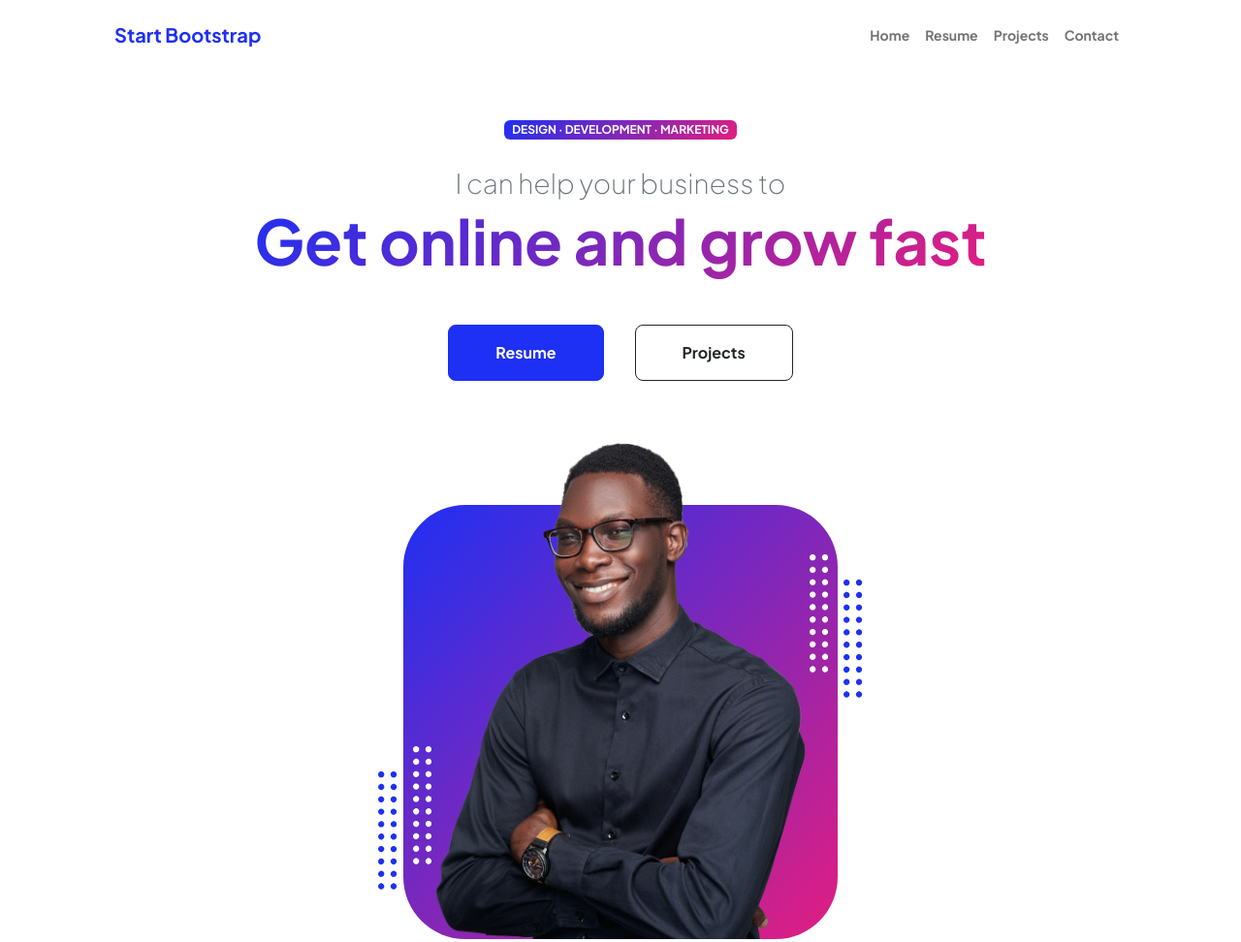
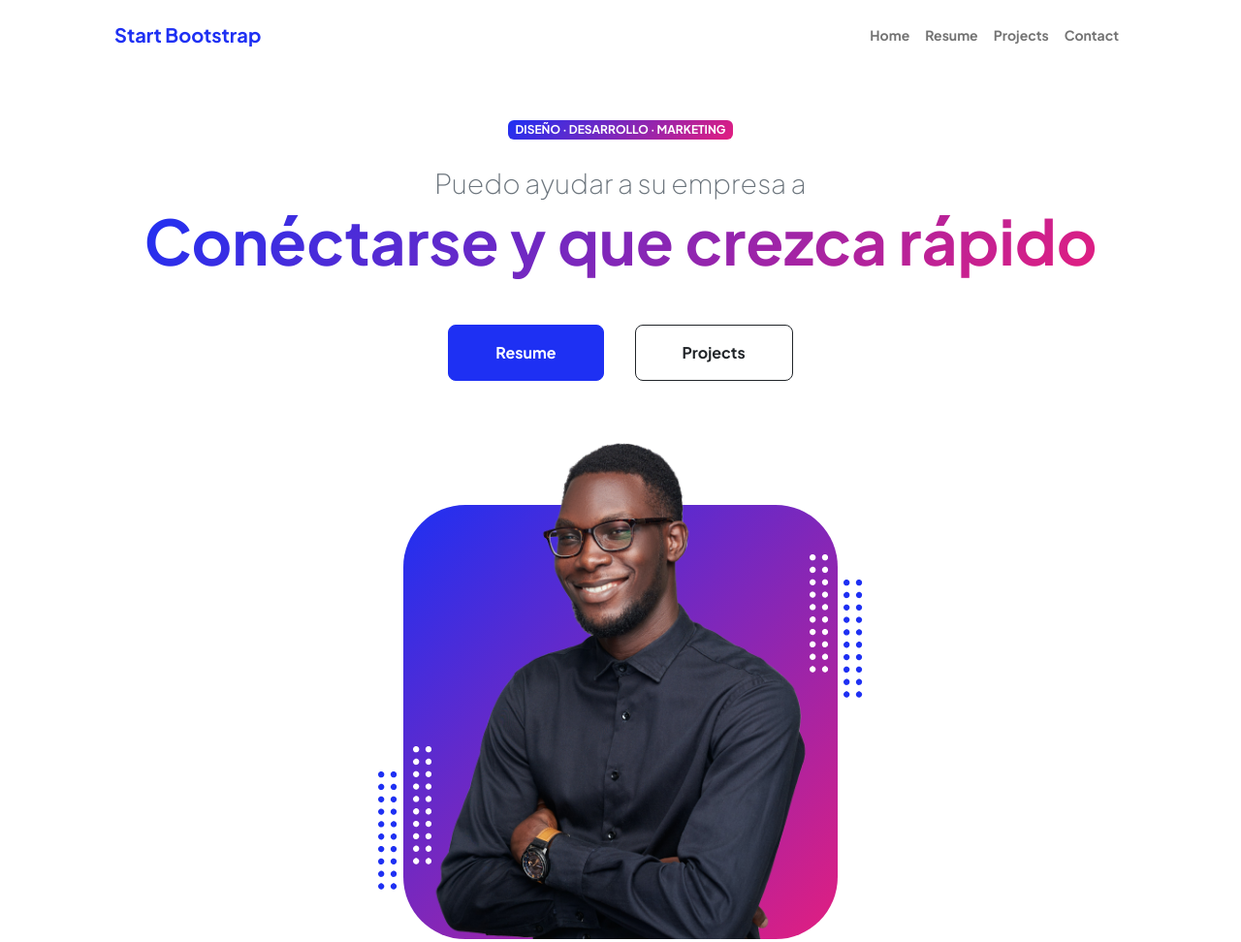
Before and after one commit to FabioDrizZt/Personal-Page, a plain HTML site: page index.html in a window 1280 px wide. Shown: the top 972 px of the page at 97% size. Drawn offline with nearby package versions, Linux system fonts and the light colour scheme.

Commit message:
traduje al español

```diff
--- a/index.html
+++ b/index.html
@@ -41,9 +41,9 @@
                         <div class="col-xxl-5">
                             <!-- Header text content-->
                             <div class="text-center text-xxl-start">
-                                <div class="badge bg-gradient-primary-to-secondary text-white mb-4"><div class="text-uppercase">Design &middot; Development &middot; Marketing</div></div>
-                                <div class="fs-3 fw-light text-muted">I can help your business to</div>
-                                <h1 class="display-3 fw-bolder mb-5"><span class="text-gradient d-inline">Get online and grow fast</span></h1>
+                                <div class="badge bg-gradient-primary-to-secondary text-white mb-4"><div class="text-uppercase">Diseño &middot; Desarrollo &middot; Marketing</div></div>
+                                <div class="fs-3 fw-light text-muted">Puedo ayudar a su empresa a</div>
+                                <h1 class="display-3 fw-bolder mb-5"><span class="text-gradient d-inline">Conéctarse y que crezca rápido</span></h1>
                                 <div class="d-grid gap-3 d-sm-flex justify-content-sm-center justify-content-xxl-start mb-3">
                                     <a class="btn btn-primary btn-lg px-5 py-3 me-sm-3 fs-6 fw-bolder" href="resume.html">Resume</a>
                                     <a class="btn btn-outline-dark btn-lg px-5 py-3 fs-6 fw-bolder" href="projects.html">Projects</a>
```
